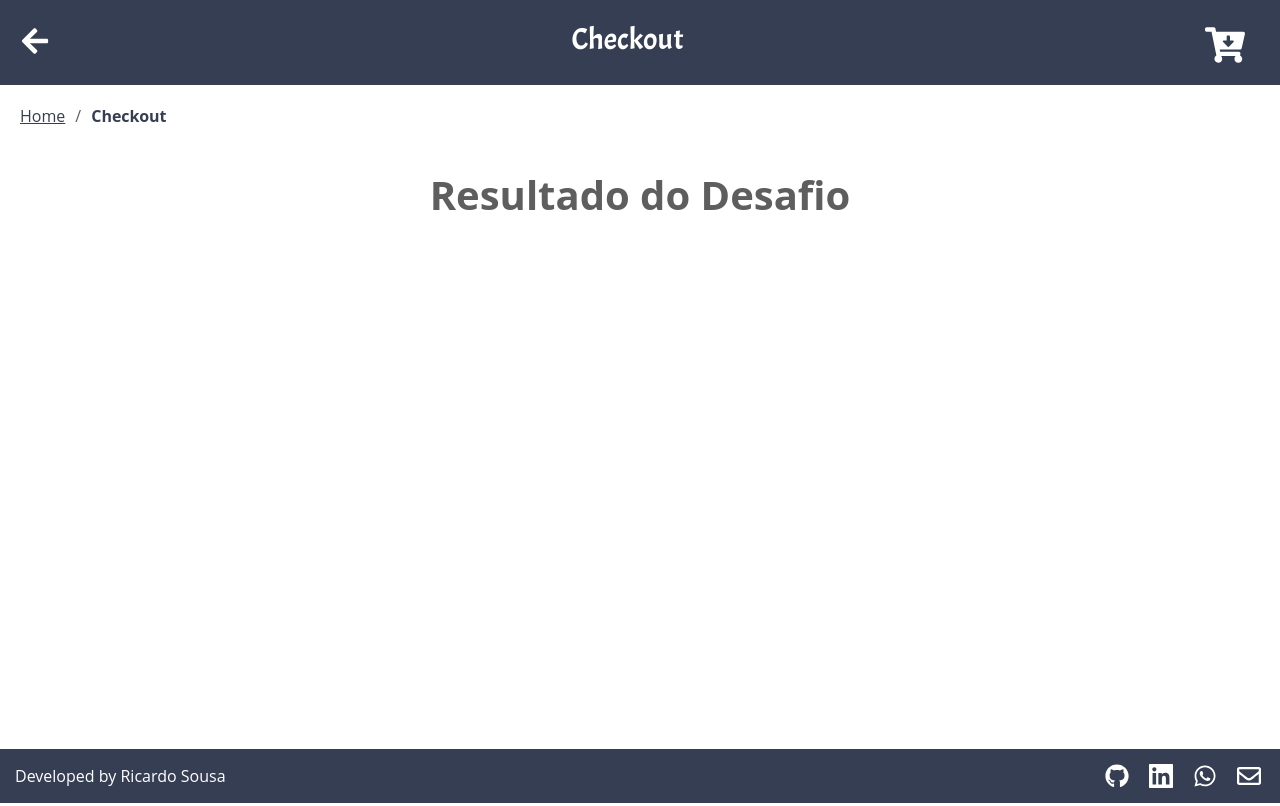
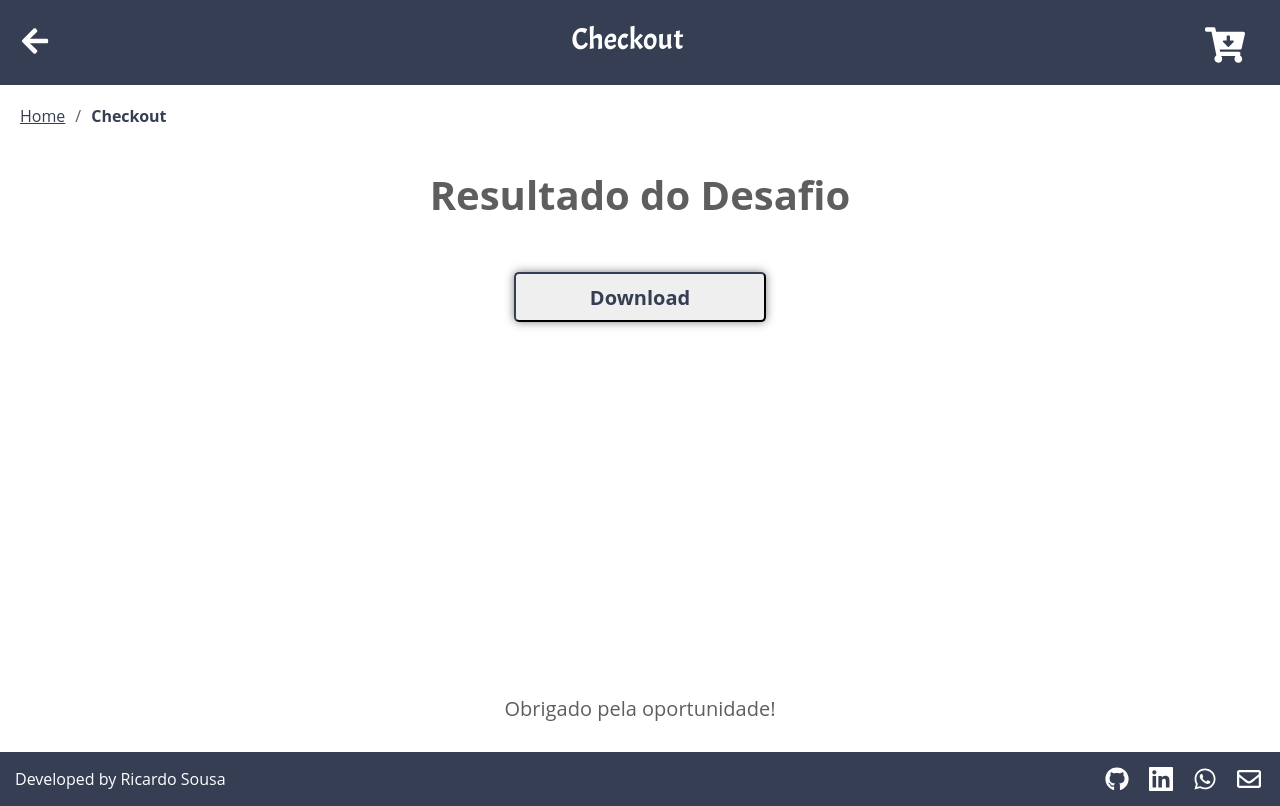
Before and after one commit to ricardo-sousa-dev/test-hype-frontend-typescript, a React (Create React App) app: page /checkout in a window 1280 px wide. Built offline with nearby package versions, Linux system fonts and the light colour scheme.

Commit message:
feat: implement download file json checkout

```diff
--- a/src/components/header/HeaderSearchBar.jsx
+++ b/src/components/header/HeaderSearchBar.jsx
@@ -13,7 +13,6 @@ function SearchBar() {
 
   const handleSearchBar = ({ target: { value } }) => {
     setSearchBar(value);
-    value === '' ? setEmptyResult(false) : setEmptyResult(true);
 
     const productsFiltered = products.filter((product) =>
       product.name.toLowerCase().includes(value.toLowerCase()) &&
--- a/src/pages/Checkout.jsx
+++ b/src/pages/Checkout.jsx
@@ -6,6 +6,19 @@ import './css/Checkout.css';
 function Checkout() {
   const { state } = useLocation();
   const { sale } = state || {};
+
+  const downloadFile = async () => {
+    const fileName = "resultado-desafio-ricardo-sousa";
+    const json = JSON.stringify(state);
+    const blob = new Blob([ json ], { type: 'application/json' });
+    const href = URL.createObjectURL(blob);
+    const link = document.createElement('a');
+    link.href = href;
+    link.download = fileName + ".json";
+    document.body.appendChild(link);
+    link.click();
+    document.body.removeChild(link);
+  }
 
   return (
     <div className="checkout">
@@ -16,13 +29,14 @@ function Checkout() {
         <span>/</span>
         <span className="route-link-current">Checkout</span>
       </div>
+
       <div className="sale">
-      <h1>Resultado do Desafio</h1>
-        <pre>
-          {JSON.stringify(sale, null, 4)}
-        </pre>
+        <h1>Resultado do Desafio</h1>
+        <button onClick={downloadFile}>Download</button>
       </div>
-
+      <span className="obrigado">
+      Obrigado pela oportunidade!
+      </span>
       <Footer />
     </div>
   );
--- a/src/pages/css/Checkout.css
+++ b/src/pages/css/Checkout.css
@@ -1,6 +1,7 @@
 .checkout {
   display: flex;
   flex-direction: column;
+  align-items: center;
   justify-content: space-between;
   min-height: 75vh;
 }
@@ -15,11 +16,25 @@ h1 {
   display: flex;
   flex-direction: column;
   align-items: center;
-  min-height: 69vh;
+  min-height: 66vh;
 }
 
-pre{
-  font-size: 1rem;
+.sale button{
+  width: 60%;
+  height: 50px;
+  border-color: #353E52;
+  border-radius: 5px;
+  box-shadow: 0 0 10px rgba(0, 0, 0, 0.5);
+  color: #353E52;
+  font-size: 20px;
   font-weight: bold;
-  margin-bottom: 30px;
+  margin-top: 20px;
 }
+.sale button:hover{
+  background-color: rgba(0, 128, 0, 0.683);
+  color: #fff;
+}
+
+.obrigado{
+  font-size: 20px;
+}
```
